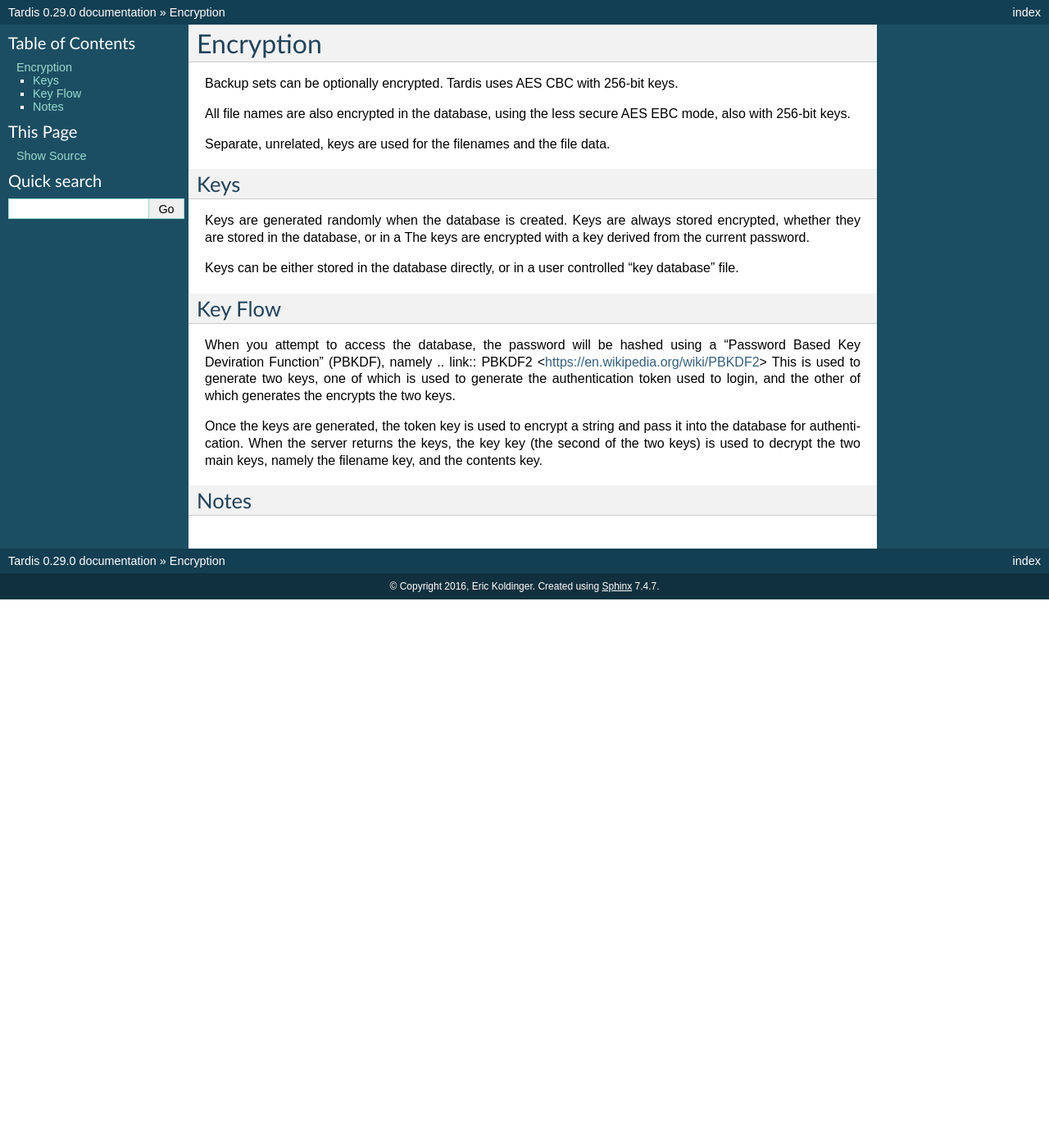
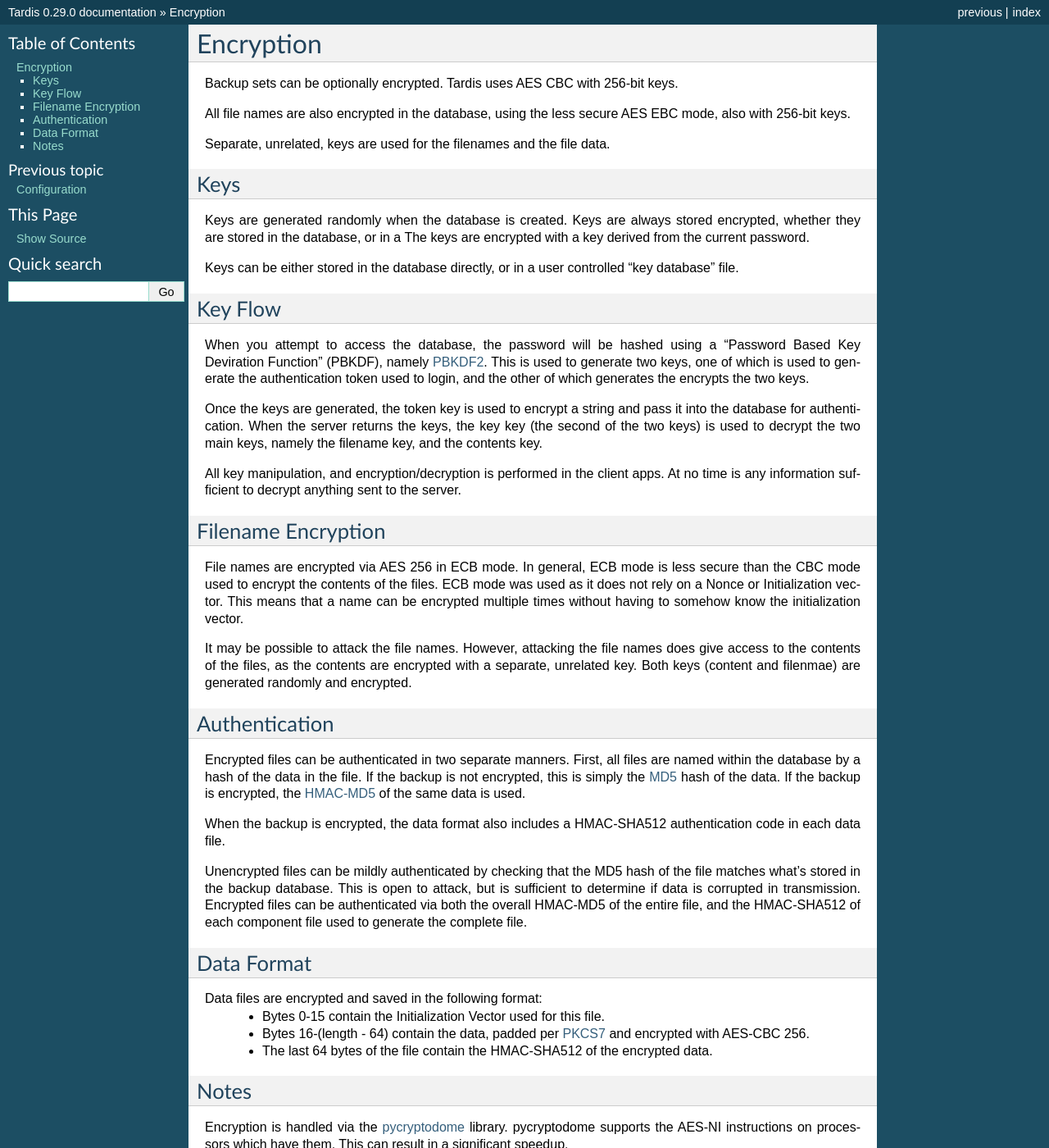
Before and after one commit to koldinger/Tardis, a Sphinx documentation site: the page built from docs/source/encryption.rst, in a window 1280 px wide and 1400 px high. Shown: the whole window at 82% size. Built offline with Sphinx 7.4.7, drawn with Linux system fonts in a browser that asks for light colours; pages that are not in the unit, such as notebooks, are missing from menus; some of the changed text lies outside the part shown.

Commit message:
Added encryption stuff.

```diff
--- a/docs/source/encryption.rst
+++ b/docs/source/encryption.rst
@@ -19,12 +19,50 @@ Key Flow
 --------
 
 When you attempt to access the database, the password will be hashed using a "Password Based Key Deviration Function" (PBKDF), namely
-.. link:: PBKDF2 <https://en.wikipedia.org/wiki/PBKDF2>
+`PBKDF2 <https://en.wikipedia.org/wiki/PBKDF2>`_.
 This is used to generate two keys, one of which is used to generate the authentication token used to login, and the other of which generates the
 encrypts the two keys.
 
 Once the keys are generated, the token key is used to encrypt a string and pass it into the database for authentication.  When the server returns
 the keys, the key key (the second of the two keys) is used to decrypt the two main keys, namely the filename key, and the contents key.
 
+All key manipulation, and encryption/decryption is performed in the client apps.  At no time is any information sufficient to decrypt anything sent to the
+server.
+
+Filename Encryption
+-------------------
+
+File names are encrypted via AES 256 in ECB mode.  In general, ECB mode is less secure than the CBC mode used to encrypt the contents of the files.
+ECB mode was used as it does not rely on a Nonce or Initialization vector.  This means that a name can be encrypted multiple times without having to somehow
+know the initialization vector.
+
+It may be possible to attack the file names.  However, attacking the file names does give access to the contents of the files, as the contents are encrypted with a separate,
+unrelated key.  Both keys (content and filenmae) are generated randomly and encrypted.
+
+Authentication
+--------------
+
+Encrypted files can be authenticated in two separate manners.   First, all files are named within the database by a hash of the data in the file.  If the backup is not encrypted, this is simply
+the `MD5 <https://en.wikipedia.org/wiki/MD5>`_ hash of the data.  If the backup is encrypted, the `HMAC-MD5 <https://en.wikipedia.org/wiki/Hash-based_message_authentication_code>`_ of the same data is used.
+
+When the backup is encrypted, the data format also includes a HMAC-SHA512 authentication code in each data file.
+
+Unencrypted files can be mildly authenticated by checking that the MD5 hash of the file matches what's stored in the backup database.  This is open to attack, but is sufficient to determine if data is
+corrupted in transmission.
+Encrypted files can be authenticated via both the overall HMAC-MD5 of the entire file, and the HMAC-SHA512 of each component file used to generate the complete file.
+
+Data Format
+-----------
+
+Data files are encrypted and saved in the following format:
+    * Bytes 0-15 contain the Initialization Vector used for this file.
+    * Bytes 16-(length - 64) contain the data, padded per `PKCS7 <https://en.wikipedia.org/wiki/Padding_(cryptography)#PKCS7>`_ and encrypted with AES-CBC 256.
+    * The last 64 bytes of the file contain the HMAC-SHA512 of the encrypted data.
+
 Notes
 -----
+
+Encryption is handled via the `pycryptodome <https://pypi.python.org/pypi/pycryptodome>`_ library.  pycryptodome supports the AES-NI instructions on processors which have them.  This can
+result in a significant speedup.
+
+Hashing is done via the standard hashlib and hmac libraries from Python.
--- a/docs/source/index.rst
+++ b/docs/source/index.rst
@@ -23,6 +23,7 @@ Contents:
    tardisd
    tardisremote
    configuration
+   encryption
 
 Overview
 ========
```
